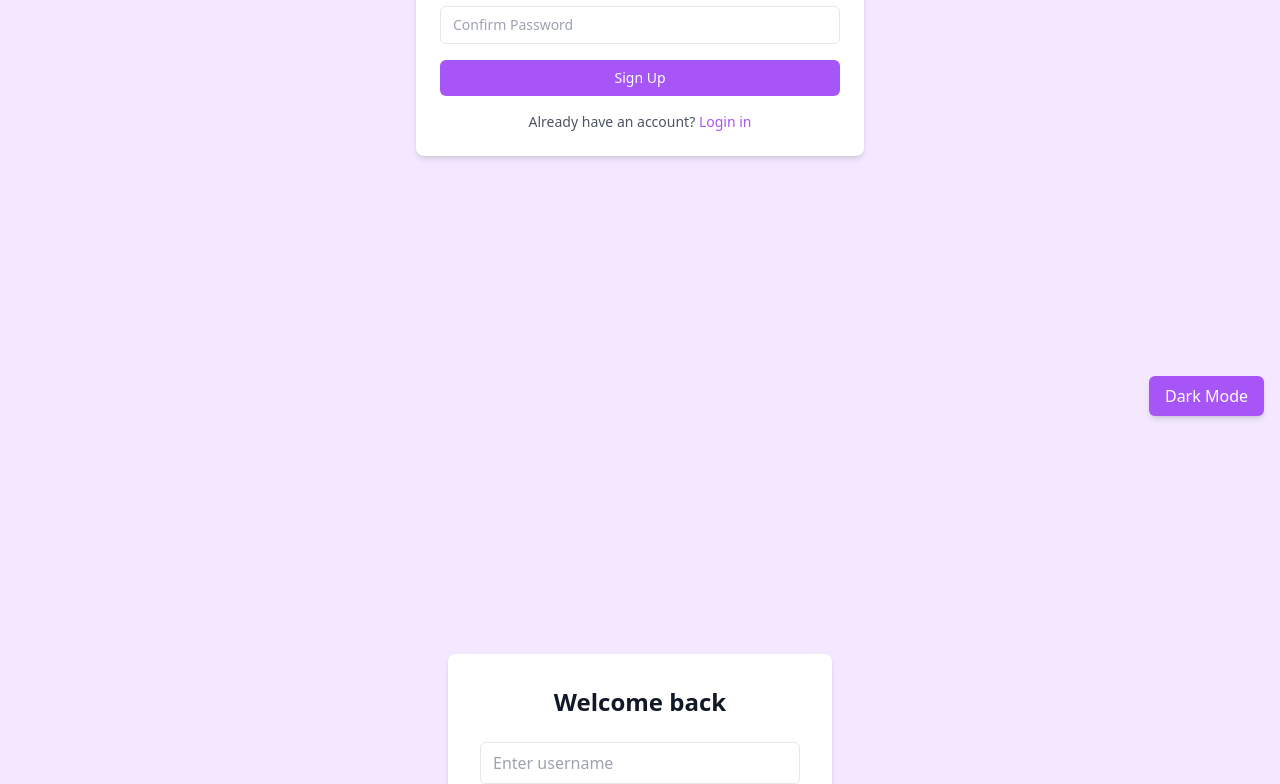
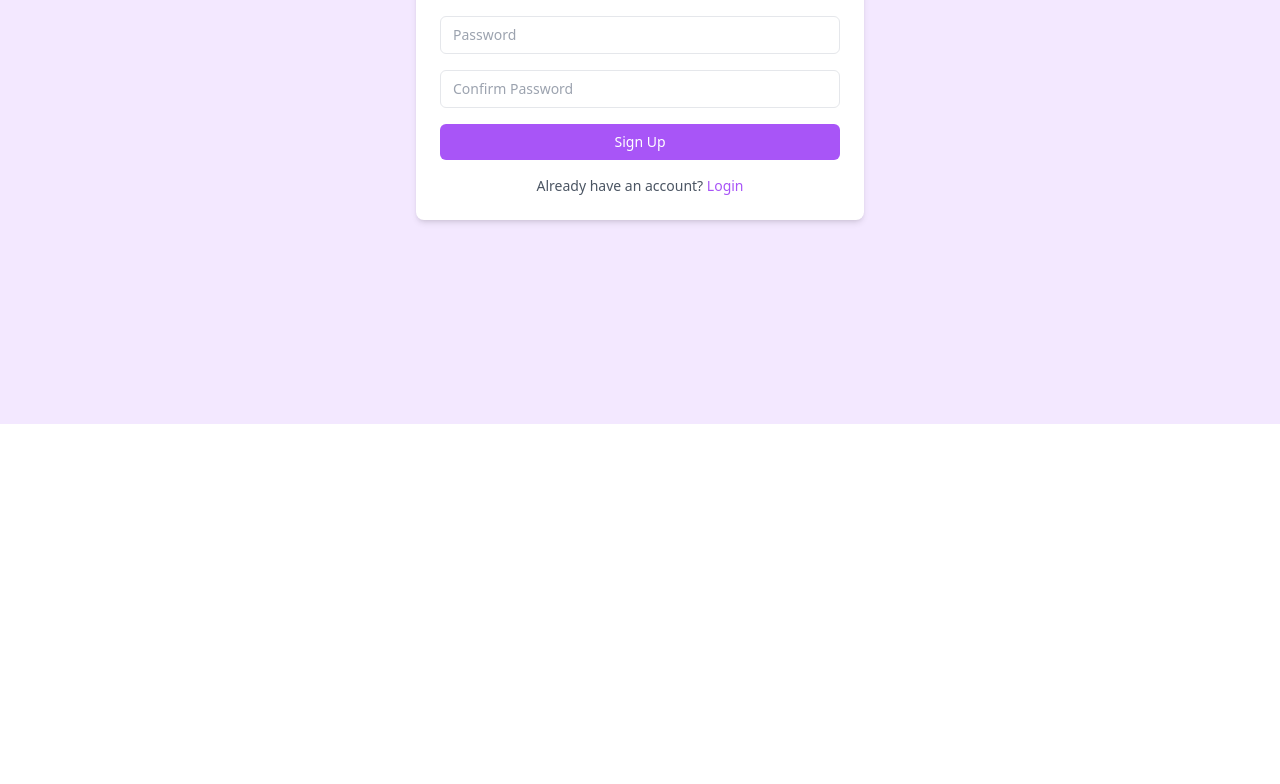
Before and after one commit to roystondz/campusConnect, a React (Vite) app in the folder frontend/: page /Signup in a window 1280 px wide. Shown: the part 440-1224 px from the top of the page. After the commit the page ends 864 px from the top, so only its background shows below. Built offline with nearby package versions, Linux system fonts and the light colour scheme.

Commit message:
SignUpLoginRoute

```diff
--- a/frontend/components/Signup.jsx
+++ b/frontend/components/Signup.jsx
@@ -26,6 +26,8 @@ const Signup = () => {
       body: JSON.stringify({ username, email, password }),
     });
   };
+
+
 
   return (
     <div className="flex items-center justify-center min-h-screen px-4 py-8 bg-purple-100 dark:bg-gray-800">
@@ -73,8 +75,8 @@ const Signup = () => {
         </form>
         <p className="mt-4 text-sm text-center text-gray-600 dark:text-gray-300">
           Already have an account?{" "}
-          <a href="#" className="text-purple-500 hover:text-purple-600 dark:text-purple-400 dark:hover:text-purple-300">
-            <Link to='/Login'>Login in</Link>
+          <a className="text-purple-500 hover:text-purple-600 dark:text-purple-400 dark:hover:text-purple-300">
+            <Link to="/Login">Login</Link>
           </a>
         </p>
       </div>
--- a/frontend/src/App.jsx
+++ b/frontend/src/App.jsx
@@ -23,12 +23,8 @@ export default function App() {
   };
 
   return (
-    <Router>
 
-          <Routes>
-          <Route path='/Login' element={<Login/>}/>
-          <Route path='/Signup' element={<Signup/>}/>
-    </Routes>
+
     <div className="relative min-h-screen transition-colors duration-300 bg-lightPurple-100 dark:bg-gray-800">
       <div className="absolute z-10 top-4 right-4">
         <button
@@ -39,9 +35,17 @@ export default function App() {
         </button>
       </div>
       <div className="pt-16"> {/* Add padding to the top to prevent overlap with the button */}
-        <Login />
+      <Router>
+
+      <Routes>
+      <Route path='/Login' element={<Login/>}/>
+      <Route path='/Signup' element={<Signup/>}/>
+      </Routes>
+
+      </Router>
       </div>
     </div>
-    </Router>
+
+
   );
 }
```
